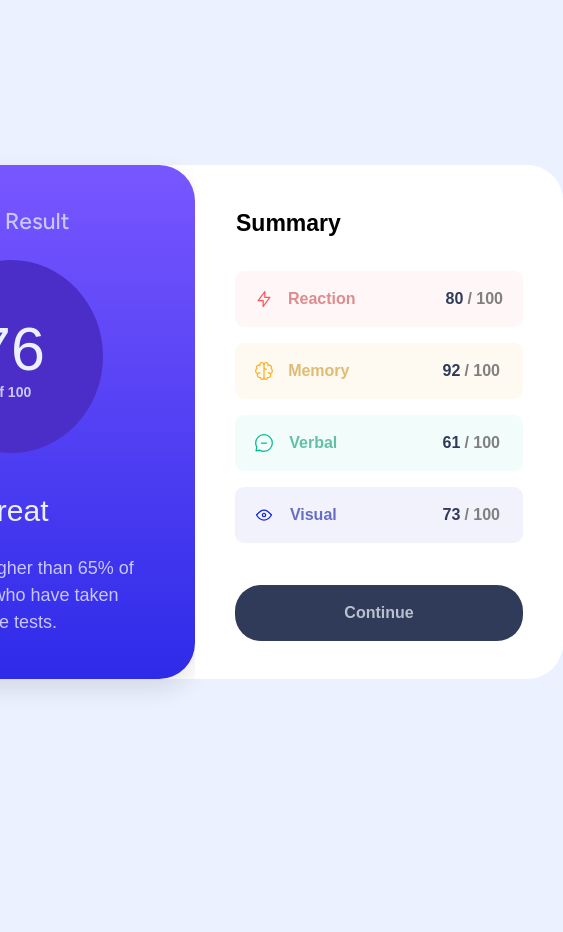
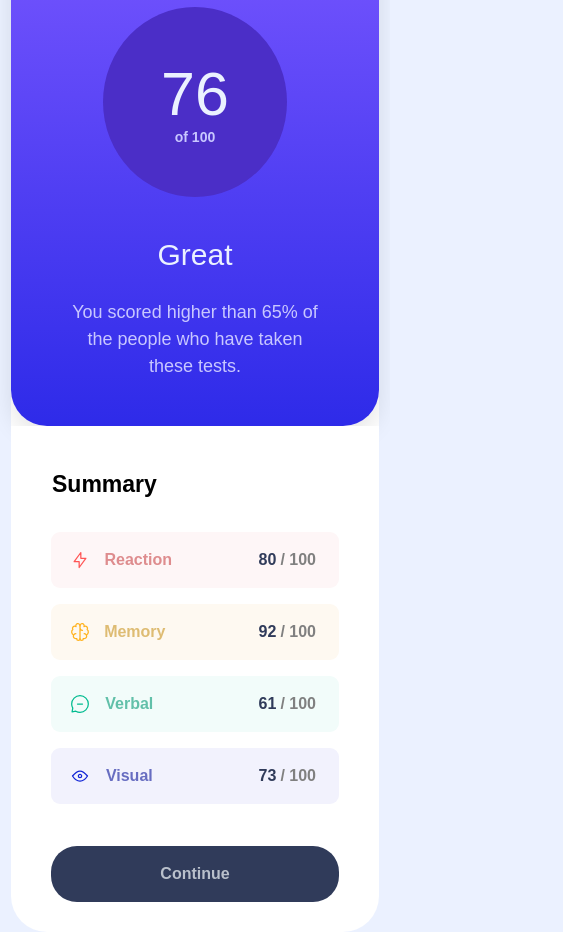
Before and after one commit to Teiko21/RESULTS-SUMMARY-COMPONENT, a plain HTML site: page index.html in a window 390 px wide. Shown: the whole page, 563 px wide, since content can reach past the window. Before the commit the page ends 844 px from the top, so only its background shows below. Drawn offline with Linux system fonts and the light colour scheme.

Commit message:
Final Commit, Final result of the project with responsive added

```diff
--- a/style.css
+++ b/style.css
@@ -234,8 +234,8 @@ html, body {
     font-family: "Fightree", sans-serif;
     font-size: 16px;
     color: hsl(359, 55%, 71%);
-    margin-left: 14px;
-    margin-right: 90px;
+    margin-left: 12px;
+    margin-right: 84px;
 
 }
 
@@ -308,6 +308,18 @@ html, body {
 
 }
 
+.continue:hover {
+
+    cursor: pointer;
+    background: linear-gradient(
+        to bottom,
+        hsl(252, 100%, 67%),
+        hsl(241, 81%, 54%)
+    );
+    color: aliceblue;
+
+}
+
 .score_reaction, .score_memory, .score_verbal, .score_visual {
 
     margin-right: 23px;
@@ -338,3 +350,32 @@ html, body {
     font-weight: 700;
 
 }
+
+
+@media (max-width: 736px) {
+
+    .container {
+
+        display: flex;
+        flex-direction: column;
+
+    }
+
+    .white_card {
+
+        border-radius: 0 0 36px 36px;
+
+    }
+
+    .comment {
+
+        margin-bottom: 46px;
+
+    }
+
+    .continue {
+
+        margin-bottom: 30px;
+
+    }
+}
```
